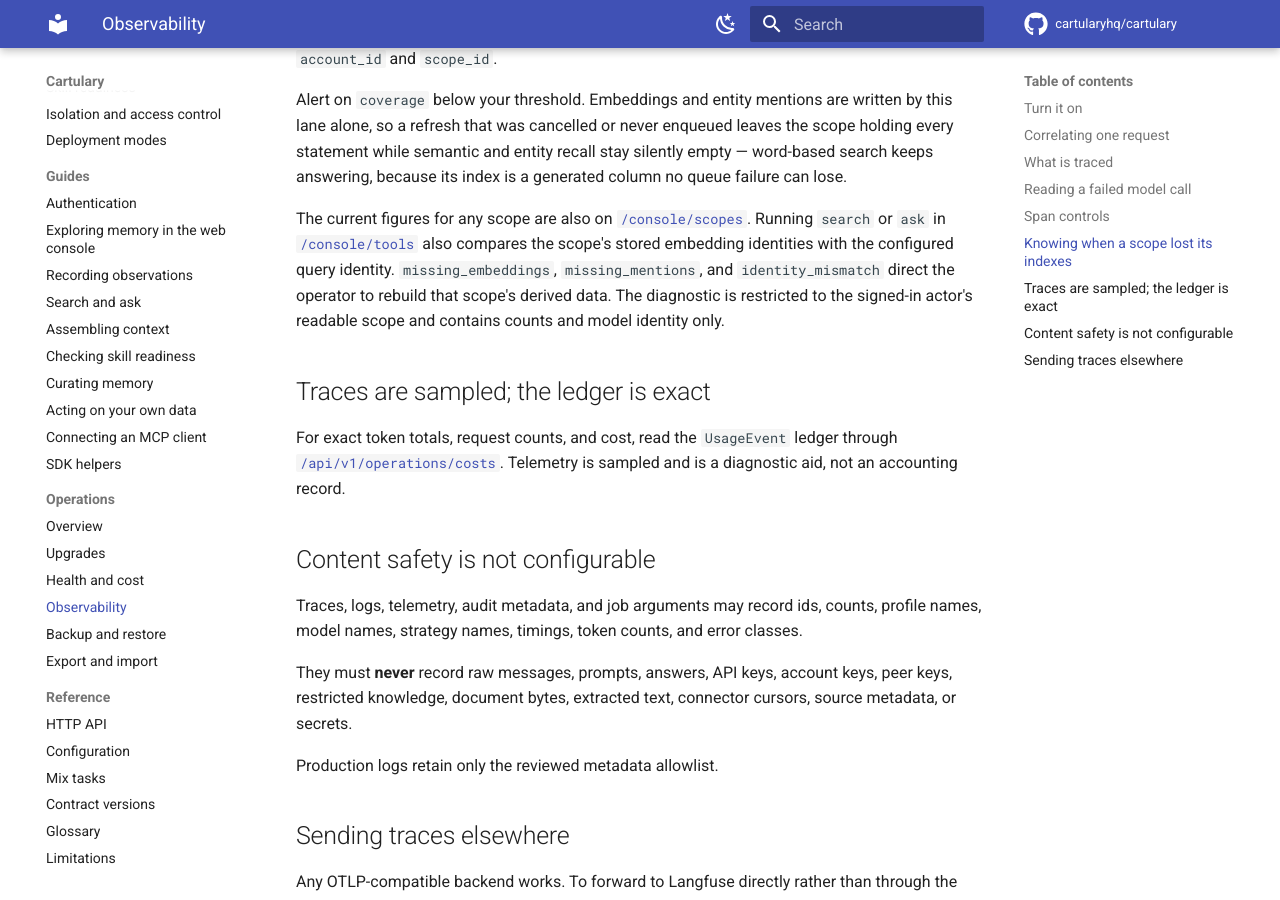
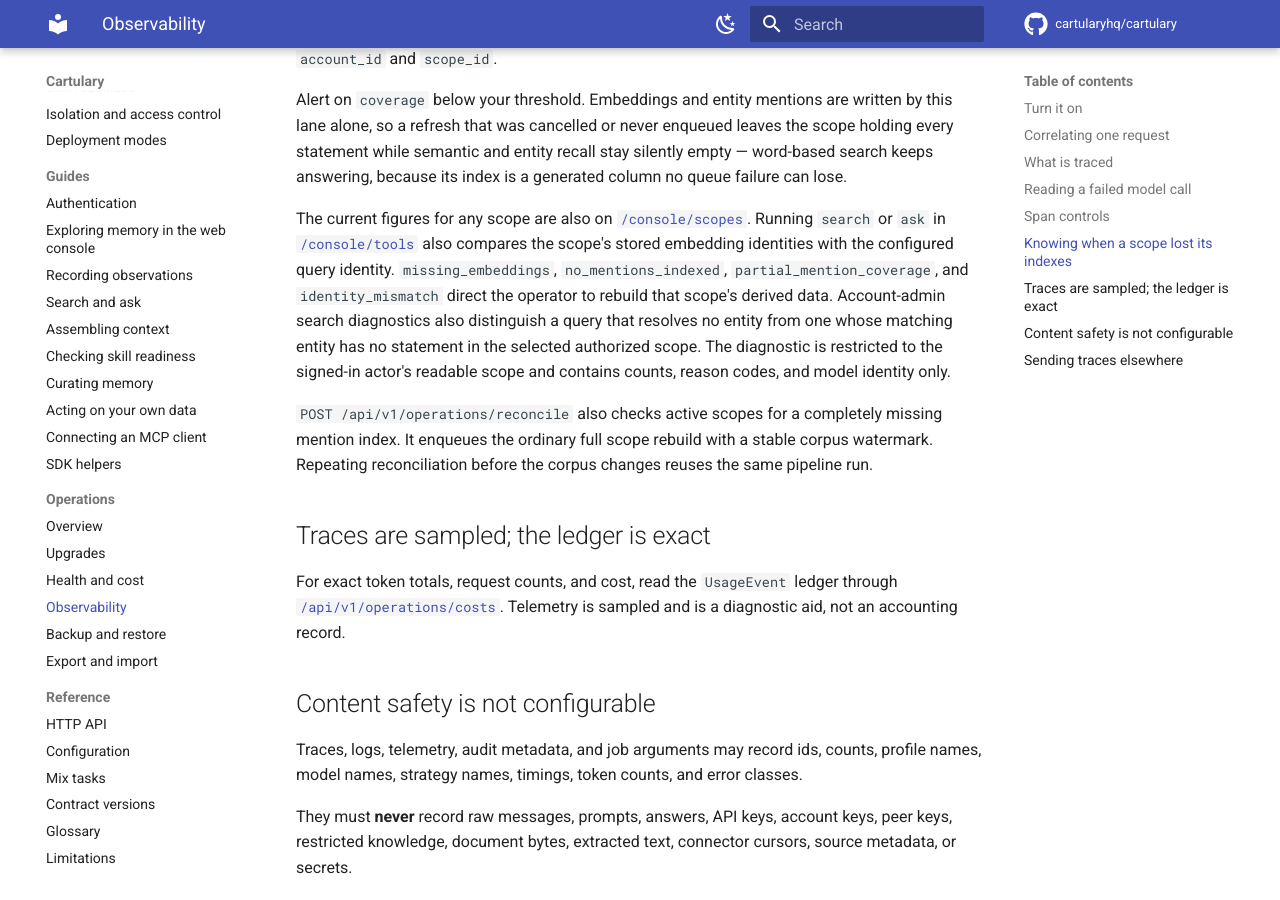
Before and after one commit to cartularyhq/cartulary, an MkDocs documentation site: the page built from docs/operations/observability.md, in a window 1280 px wide and 900 px high, scrolled down 3738 px. Built offline with MkDocs 1.6.1 and Material for MkDocs 9.7.7, drawn with Linux system fonts in a browser that asks for light colours; comment, search, counter and statistics services are not loaded.

Commit message:
Fix entity mention coverage reconciliation

```diff
--- a/docs/operations/observability.md
+++ b/docs/operations/observability.md
@@ -126,10 +126,18 @@ The current figures for any scope are also on
 [`/console/scopes`](../guides/web-console.md).
 Running `search` or `ask` in [`/console/tools`](../guides/web-console.md) also
 compares the scope's stored embedding identities with the configured query
-identity. `missing_embeddings`, `missing_mentions`, and `identity_mismatch`
-direct the operator to rebuild that scope's derived data. The diagnostic is
-restricted to the signed-in actor's readable scope and contains counts and
+identity. `missing_embeddings`, `no_mentions_indexed`,
+`partial_mention_coverage`, and `identity_mismatch` direct the operator to
+rebuild that scope's derived data. Account-admin search diagnostics also
+distinguish a query that resolves no entity from one whose matching entity has
+no statement in the selected authorized scope. The diagnostic is restricted to
+the signed-in actor's readable scope and contains counts, reason codes, and
 model identity only.
+
+`POST /api/v1/operations/reconcile` also checks active scopes for a completely
+missing mention index. It enqueues the ordinary full scope rebuild with a
+stable corpus watermark. Repeating reconciliation before the corpus changes
+reuses the same pipeline run.
 
 ## Traces are sampled; the ledger is exact
 
```
Also changed, not shown: docs/guides/web-console.md (+7 -3 lines), specs/architecture/retrieval-entity-context.md (+9 -7 lines), specs/implementation-status.md (+2 -1 lines), 7 other files.
